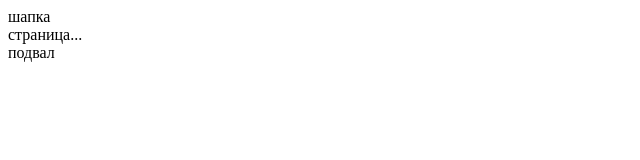
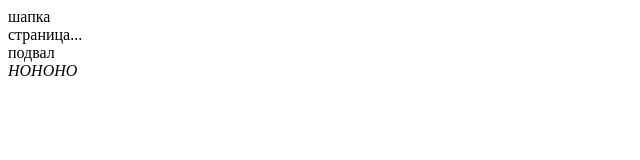
Before and after one commit to siberianarg/oskemen-hub-2, a plain HTML site: page index.html in a window 1280 px wide. Shown: the full height of the page, 0-640 px from the left. Drawn offline with Linux system fonts and the light colour scheme.

Commit message:
[TASK_3] Посмеялся через <i></i>

```diff
--- a/index.html
+++ b/index.html
@@ -17,6 +17,7 @@
     <footer>
         подвал
     </footer>
+    <i>HOHOHO</i>
 
     <script>
       alert('самый лучший проект в моей жизни');
```
